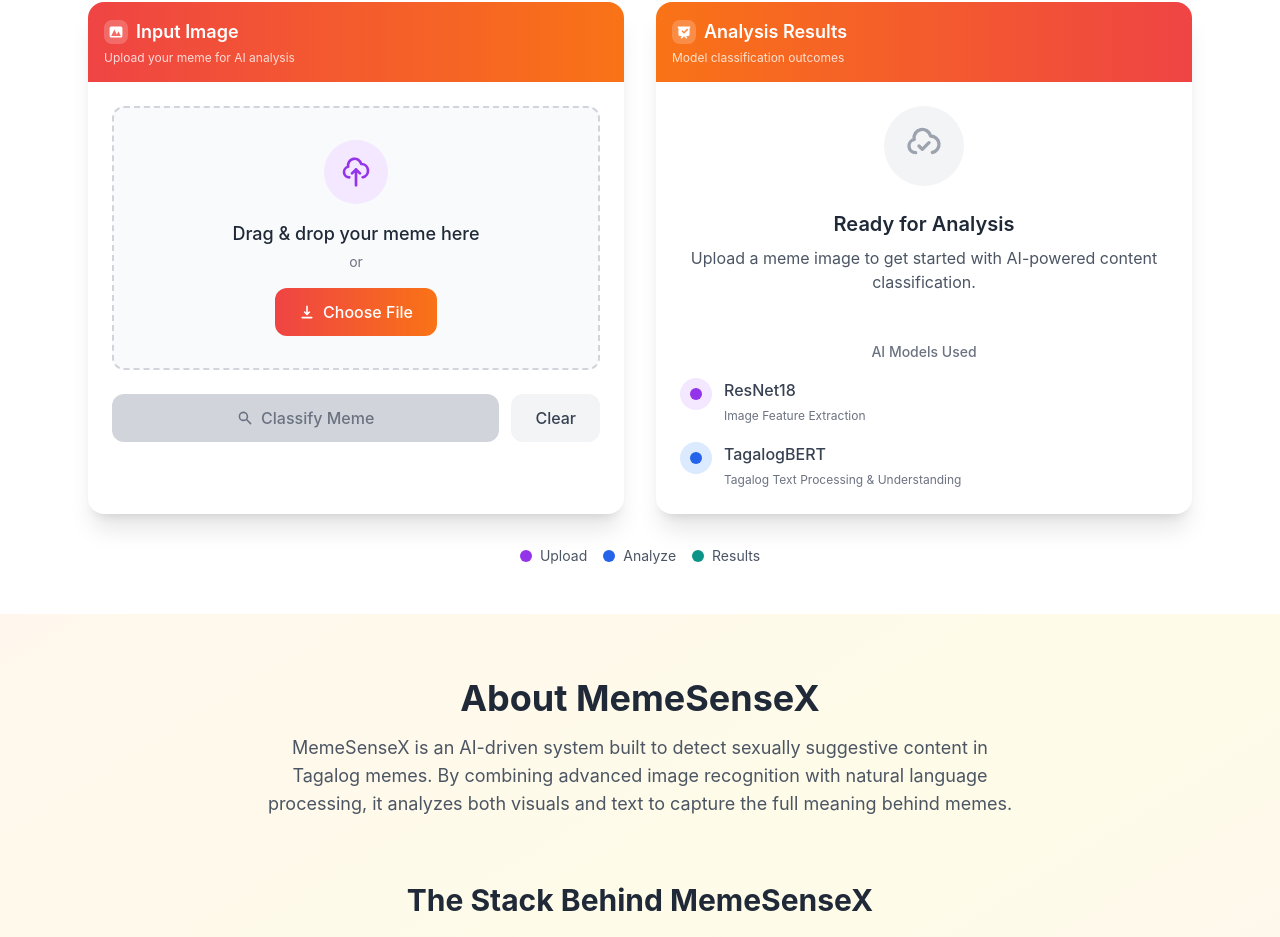
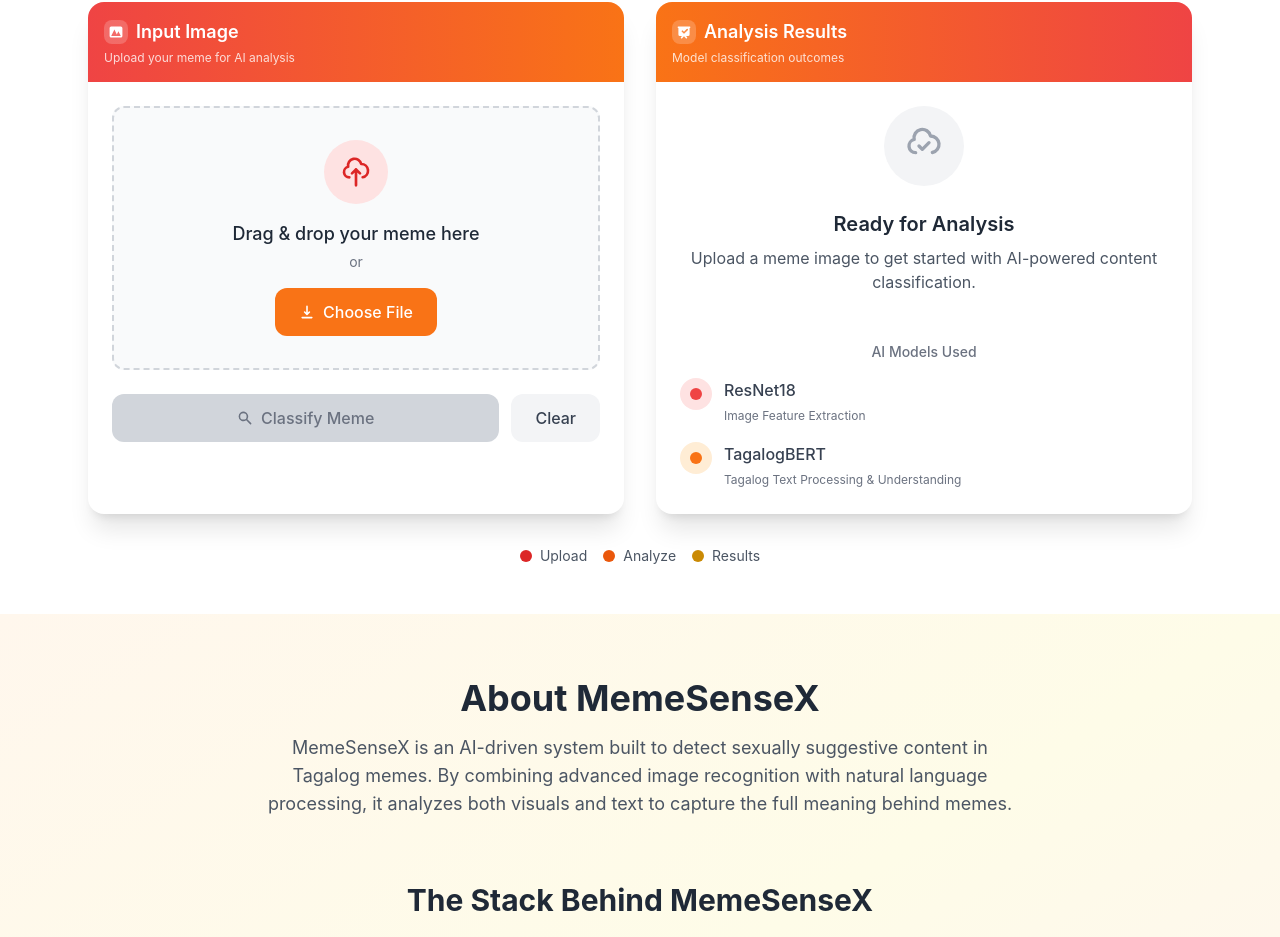
Before and after one commit to llaight/MemeSensex-Thesis-Final, a React (Create React App) app in the folder frontend/memesensex-frontend/: page / in a window 1280 px wide. Shown: the part 910-1847 px from the top of the page. Built offline with nearby package versions, Linux system fonts and the light colour scheme.

Commit message:
slayyyy toollll

```diff
--- a/frontend/memesensex-frontend/src/App.js
+++ b/frontend/memesensex-frontend/src/App.js
@@ -221,8 +221,8 @@ function App() {
                   <div
                     className={`border-2 border-dashed rounded-xl p-8 text-center transition-all duration-300 ${
                       isDragOver
-                        ? 'border-purple-400 bg-purple-50'
-                        : 'border-gray-300 bg-gray-50 hover:border-purple-300 hover:bg-purple-25'
+                        ? 'border-red-400 bg-red-50'
+                        : 'border-gray-300 bg-gray-50 hover:border-red-300 hover:bg-red-25'
                     }`}
                     onDragOver={handleDragOver}
                     onDragLeave={handleDragLeave}
@@ -236,8 +236,8 @@ function App() {
                     />
                   ) : (
                     <div className="space-y-4">
-                      <div className="w-16 h-16 bg-purple-100 rounded-full flex items-center justify-center mx-auto">
-                        <svg className="w-8 h-8 text-purple-600" fill="none" stroke="currentColor" viewBox="0 0 24 24">
+                      <div className="w-16 h-16 bg-red-100 rounded-full flex items-center justify-center mx-auto">
+                        <svg className="w-8 h-8 text-red-600" fill="none" stroke="currentColor" viewBox="0 0 24 24">
                           <path strokeLinecap="round" strokeLinejoin="round" strokeWidth={2} d="M7 16a4 4 0 01-.88-7.903A5 5 0 1115.9 6L16 6a5 5 0 011 9.9M15 13l-3-3m0 0l-3 3m3-3v12" />
                         </svg>
                       </div>
@@ -258,7 +258,7 @@ function App() {
                         />
                         <label
                           htmlFor="file-upload"
-                          className="bg-gradient-to-r from-red-500 to-orange-500 text-white px-6 py-3 rounded-xl font-medium cursor-pointer hover:from-red-600 hover:to-orange-600 transition-all duration-300 inline-flex items-center gap-2"
+                          className="bg-orange-500 text-white px-6 py-3 rounded-xl font-medium cursor-pointer hover:bg-orange-600 transition-all duration-300 inline-flex items-center gap-2"
                         >
                           <svg className="w-4 h-4" fill="currentColor" viewBox="0 0 20 20">
                             <path fillRule="evenodd" d="M3 17a1 1 0 011-1h12a1 1 0 110 2H4a1 1 0 01-1-1zm3.293-7.707a1 1 0 011.414 0L9 10.586V3a1 1 0 112 0v7.586l1.293-1.293a1 1 0 111.414 1.414l-3 3a1 1 0 01-1.414 0l-3-3a1 1 0 010-1.414z"/>
@@ -280,7 +280,7 @@ function App() {
                     className={`px-6 py-3 rounded-xl font-medium flex-1 flex items-center justify-center gap-2 transition-all duration-300 ${
                       !image || isLoading
                         ? 'bg-gray-300 text-gray-500 cursor-not-allowed'
-                        : 'bg-gradient-to-r from-red-500 to-orange-500 text-white hover:from-red-600 hover:to-orange-600'
+                        : 'bg-red-500 text-white hover:bg-red-600'
                     }`}
                   >
                     {isLoading ? (
@@ -334,15 +334,15 @@ function App() {
                       {/* Animated rotating squares */}
                       <div className="absolute inset-0 flex items-center justify-center">
                         <div className="grid grid-cols-2 gap-2">
-                          <div className="w-4 h-4 bg-purple-500 rounded animate-pulse"></div>
-                          <div className="w-4 h-4 bg-blue-500 rounded animate-pulse" style={{animationDelay: '0.2s'}}></div>
-                          <div className="w-4 h-4 bg-teal-500 rounded animate-pulse" style={{animationDelay: '0.4s'}}></div>
-                          <div className="w-4 h-4 bg-green-500 rounded animate-pulse" style={{animationDelay: '0.6s'}}></div>
+                          <div className="w-4 h-4 bg-red-500 rounded animate-pulse"></div>
+                          <div className="w-4 h-4 bg-orange-500 rounded animate-pulse" style={{animationDelay: '0.2s'}}></div>
+                          <div className="w-4 h-4 bg-red-400 rounded animate-pulse" style={{animationDelay: '0.4s'}}></div>
+                          <div className="w-4 h-4 bg-orange-400 rounded animate-pulse" style={{animationDelay: '0.6s'}}></div>
                         </div>
                       </div>
 
                       {/* Outer rotating border */}
-                      <div className="absolute inset-0 border-4 border-transparent border-t-purple-600 rounded-full animate-spin"></div>
+                      <div className="absolute inset-0 border-4 border-transparent border-t-red-600 rounded-full animate-spin"></div>
                     </div>
 
                     <div>
@@ -363,16 +363,16 @@ function App() {
 
                       {/* Stage Labels */}
                       <div className="flex justify-between text-sm">
-                        <div className={`flex items-center gap-2 ${currentStage >= 0 ? 'text-purple-600' : 'text-gray-400'}`}>
-                          <div className={`w-3 h-3 rounded-full ${currentStage >= 0 ? 'bg-purple-600' : 'bg-gray-300'}`}></div>
+                        <div className={`flex items-center gap-2 ${currentStage >= 0 ? 'text-red-600' : 'text-gray-400'}`}>
+                          <div className={`w-3 h-3 rounded-full ${currentStage >= 0 ? 'bg-red-600' : 'bg-gray-300'}`}></div>
                           <span className="font-medium">Visual Analysis</span>
                         </div>
-                        <div className={`flex items-center gap-2 ${currentStage >= 1 ? 'text-blue-600' : 'text-gray-400'}`}>
-                          <div className={`w-3 h-3 rounded-full ${currentStage >= 1 ? 'bg-blue-600' : 'bg-gray-300'}`}></div>
+                        <div className={`flex items-center gap-2 ${currentStage >= 1 ? 'text-orange-600' : 'text-gray-400'}`}>
+                          <div className={`w-3 h-3 rounded-full ${currentStage >= 1 ? 'bg-orange-600' : 'bg-gray-300'}`}></div>
                           <span className="font-medium">Text Processing</span>
                         </div>
-                        <div className={`flex items-center gap-2 ${currentStage >= 2 ? 'text-teal-600' : 'text-gray-400'}`}>
-                          <div className={`w-3 h-3 rounded-full ${currentStage >= 2 ? 'bg-teal-600' : 'bg-gray-300'}`}></div>
+                        <div className={`flex items-center gap-2 ${currentStage >= 2 ? 'text-yellow-600' : 'text-gray-400'}`}>
+                          <div className={`w-3 h-3 rounded-full ${currentStage >= 2 ? 'bg-yellow-600' : 'bg-gray-300'}`}></div>
                           <span className="font-medium">Classification</span>
                         </div>
                       </div>
@@ -400,8 +400,8 @@ function App() {
                     {/* Classification directly under icon */}
                     <div className={`inline-block px-6 py-3 rounded-2xl font-semibold text-white ${
                       results.details.overall === 'safe'
-                        ? 'bg-gradient-to-r from-green-400 to-emerald-500'
-                        : 'bg-gradient-to-r from-red-500 to-orange-500'
+                        ? 'bg-green-500'
+                        : 'bg-red-500'
                     }`}>
                       {results.classification}
                     </div>
@@ -472,8 +472,8 @@ function App() {
                       <h5 className="text-sm font-medium text-gray-500 mb-3 text-center">AI Models Used</h5>
 
                       <div className="flex items-start gap-3 text-left">
-                        <div className="w-8 h-8 bg-purple-100 rounded-full flex items-center justify-center flex-shrink-0">
-                          <div className="w-3 h-3 bg-purple-600 rounded-full"></div>
+                        <div className="w-8 h-8 bg-red-100 rounded-full flex items-center justify-center flex-shrink-0">
+                          <div className="w-3 h-3 bg-red-500 rounded-full"></div>
                         </div>
                         <div>
                           <span className="text-gray-700 font-medium block">ResNet18</span>
@@ -482,8 +482,8 @@ function App() {
                       </div>
 
                       <div className="flex items-start gap-3 text-left">
-                        <div className="w-8 h-8 bg-blue-100 rounded-full flex items-center justify-center flex-shrink-0">
-                          <div className="w-3 h-3 bg-blue-600 rounded-full"></div>
+                        <div className="w-8 h-8 bg-orange-100 rounded-full flex items-center justify-center flex-shrink-0">
+                          <div className="w-3 h-3 bg-orange-500 rounded-full"></div>
                         </div>
                         <div>
                           <span className="text-gray-700 font-medium block">TagalogBERT</span>
@@ -501,15 +501,15 @@ function App() {
           <div className="mt-8 flex justify-center">
             <div className="flex items-center gap-4">
               <div className="flex items-center gap-2">
-                <div className="w-3 h-3 bg-purple-600 rounded-full"></div>
+                <div className="w-3 h-3 bg-red-600 rounded-full"></div>
                 <span className="text-sm text-gray-600">Upload</span>
               </div>
               <div className="flex items-center gap-2">
-                <div className="w-3 h-3 bg-blue-600 rounded-full"></div>
+                <div className="w-3 h-3 bg-orange-600 rounded-full"></div>
                 <span className="text-sm text-gray-600">Analyze</span>
               </div>
               <div className="flex items-center gap-2">
-                <div className="w-3 h-3 bg-teal-600 rounded-full"></div>
+                <div className="w-3 h-3 bg-yellow-600 rounded-full"></div>
                 <span className="text-sm text-gray-600">Results</span>
               </div>
             </div>
```
